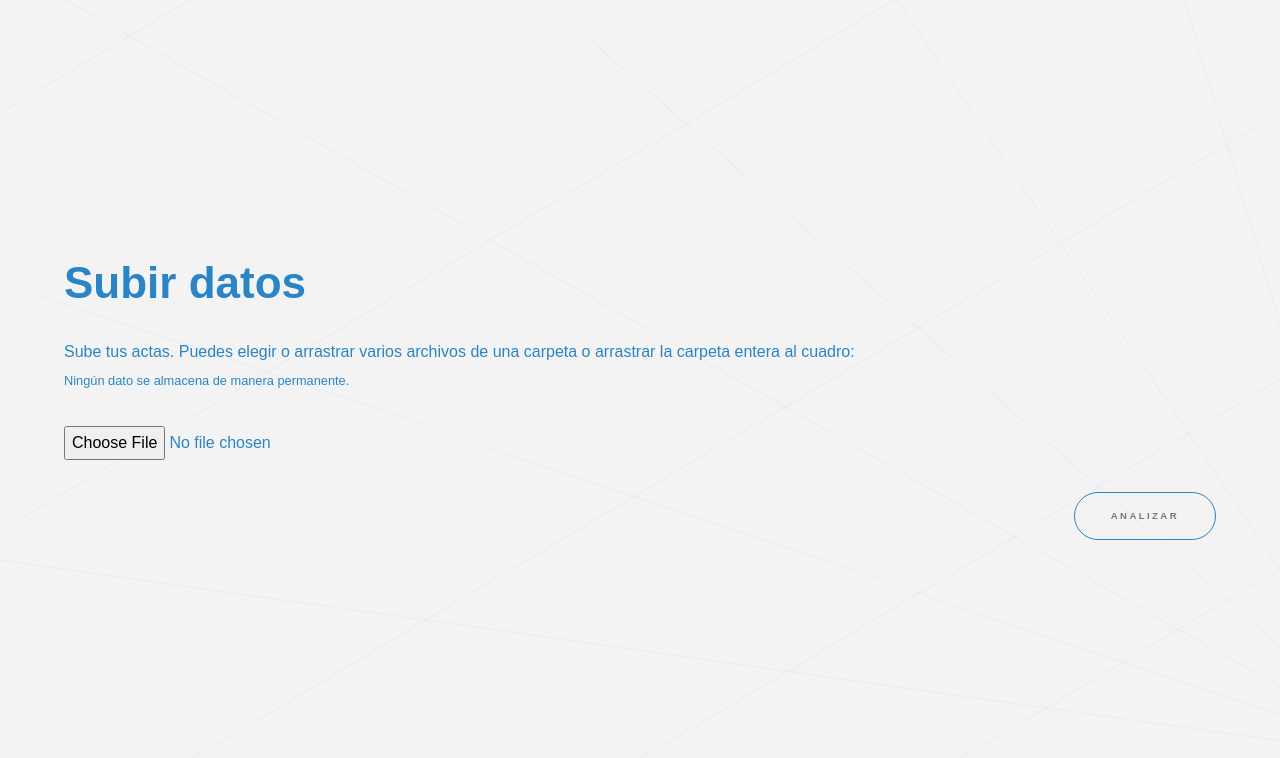
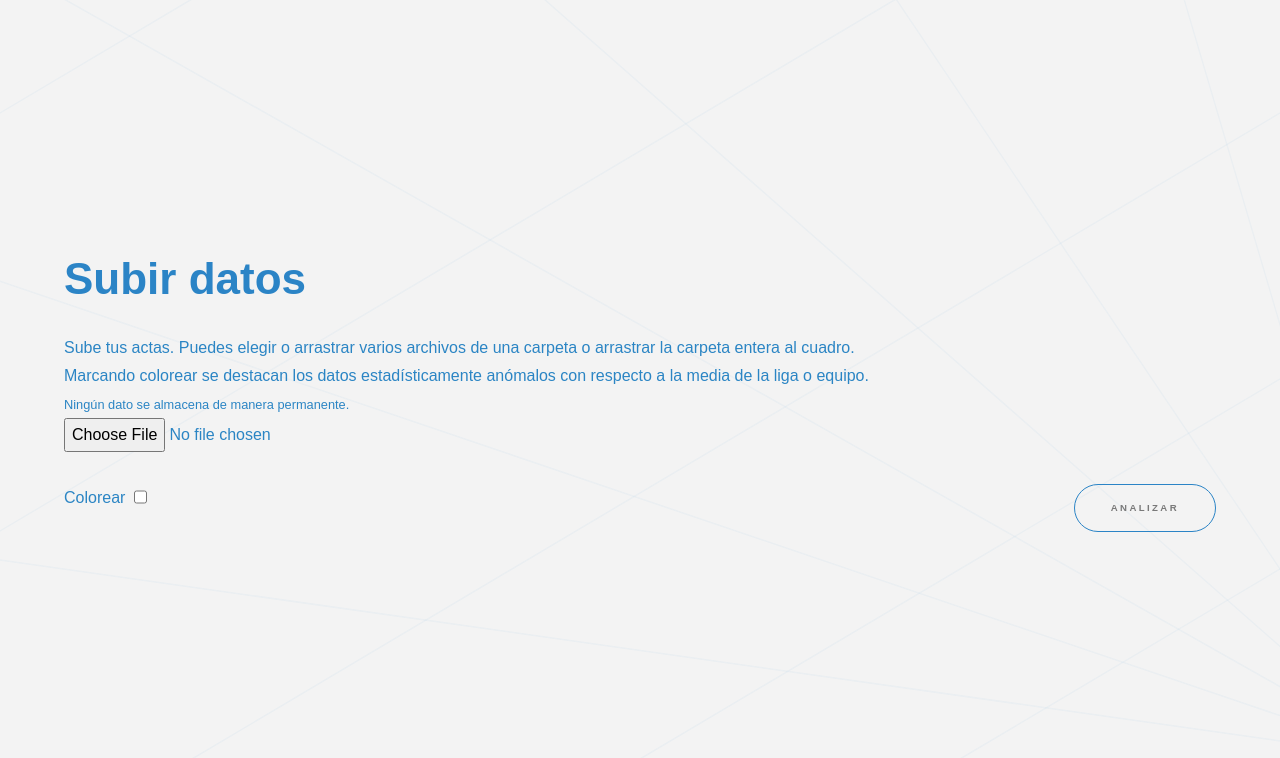
Before and after one commit to lvapeab/feb-stats, a Flask app: page / in a window 1280 px wide. Shown: the part 817-1575 px from the top of the page. Run offline with Flask 2, Linux system fonts and the light colour scheme; parts of the project's set-up code (start-up, migrations or seed data) failed here and were passed over; some libraries are stand-ins or nearby versions.

Commit message:
Add checkbox

```diff
--- a/feb_stats/service/api.py
+++ b/feb_stats/service/api.py
@@ -21,8 +21,9 @@ class FebStatsServiceServicer(feb_stats_pb2_grpc.FebStatsServiceServicer):
         self, request: GetFebStatsRequest, context: Optional[ContextStub]
     ) -> GetFebStatsResponse:
         boxscores: List[bytes] = request.boxscores  # type:ignore
+        color_sheet: bool = request.color_sheet
         # TODO: Add tenants when distributing the computations
-        result = self.league_handler.export_boxscores(boxscores)
+        result = self.league_handler.export_boxscores(boxscores, color_sheet)
         response = GetFebStatsResponse()
 
         response.sheet = result
--- a/feb_stats/web/static/main.css
+++ b/feb_stats/web/static/main.css
@@ -974,16 +974,13 @@ body.is-ie textarea {
 
 input[type="checkbox"],
 input[type="radio"] {
-    -moz-appearance: none;
-    -webkit-appearance: none;
-    -ms-appearance: none;
-    appearance: none;
-    display: block;
-    float: left;
-    margin-right: -2em;
-    opacity: 0;
-    width: 1em;
-    z-index: -1;
+    display: inline-block;
+    padding-left: 20.4em;
+    padding-right: 20.4em;
+    height: 1.65em;
+    line-height: 1.58125em;
+    position: absolute;
+    text-align: center;
 }
 
 input[type="checkbox"] + label,
--- a/feb_stats/web/templates/index.html
+++ b/feb_stats/web/templates/index.html
@@ -47,15 +47,18 @@
     <section id="data" class="wrapper style1 fullscreen fade-up">
         <div class="inner">
             <h1>Subir datos</h1>
-            <p> Sube tus actas. Puedes elegir o arrastrar varios archivos de una carpeta o arrastrar la carpeta entera
-                al cuadro: <br>
-                <span class="small">Ningún dato se almacena de manera permanente.</span></p>
+            Sube tus actas. Puedes elegir o arrastrar varios archivos de una carpeta o arrastrar la carpeta entera
+                al cuadro. <br>
+                Marcando colorear se destacan los datos estadísticamente anómalos con respecto a la media
+                de la liga o equipo.<br>
+                <span class="small">Ningún dato se almacena de manera permanente.</span>
             <div>
                 <form id="upload-widget" method="post" action="/upload" class="dropzone">
                     <div class="fallback"><input name="file" type="file"/></div>
                 </form>
             </div>
             <form method="post" id="analyze_button" action="/analyze" enctype="multipart/form-data">
+                Colorear &nbsp;<input type="checkbox" name="color-sheet" style="float: left;" value="False">
                 <button type="submit" style="float: right;" class="button">Analizar</button>
             </form>
         </div>
--- a/feb_stats/web/webapp.py
+++ b/feb_stats/web/webapp.py
@@ -78,10 +78,14 @@ def remove_boxscores() -> None:
 
 @app.route("/analyze", methods=["POST"])
 def analyze() -> Response:
+    color_sheet = False
+    if request.form.get("color-sheet"):
+        color_sheet = True
     boxscores = read_boxscores()
     grpc_address = f"{ports_config.get('grpc_address', 'localhost')}:f{ports_config.get('grpc_port', '50001')}"
     grpc_request = feb_stats_pb2.GetFebStatsRequest(
         boxscores=boxscores,
+        color_sheet=color_sheet,
     )
     service = FebStatsServiceServicer(SimpleLeagueHandler(address=grpc_address))
     grpc_response = service.GetFebStats(grpc_request, None)
```
Also changed, not shown: feb_stats/core/saving.py (+24 -20 lines), feb_stats/service/codegen/feb_stats_pb2.py (+6 -6 lines), feb_stats/service/handler.py (+7 -3 lines), 2 other files.
